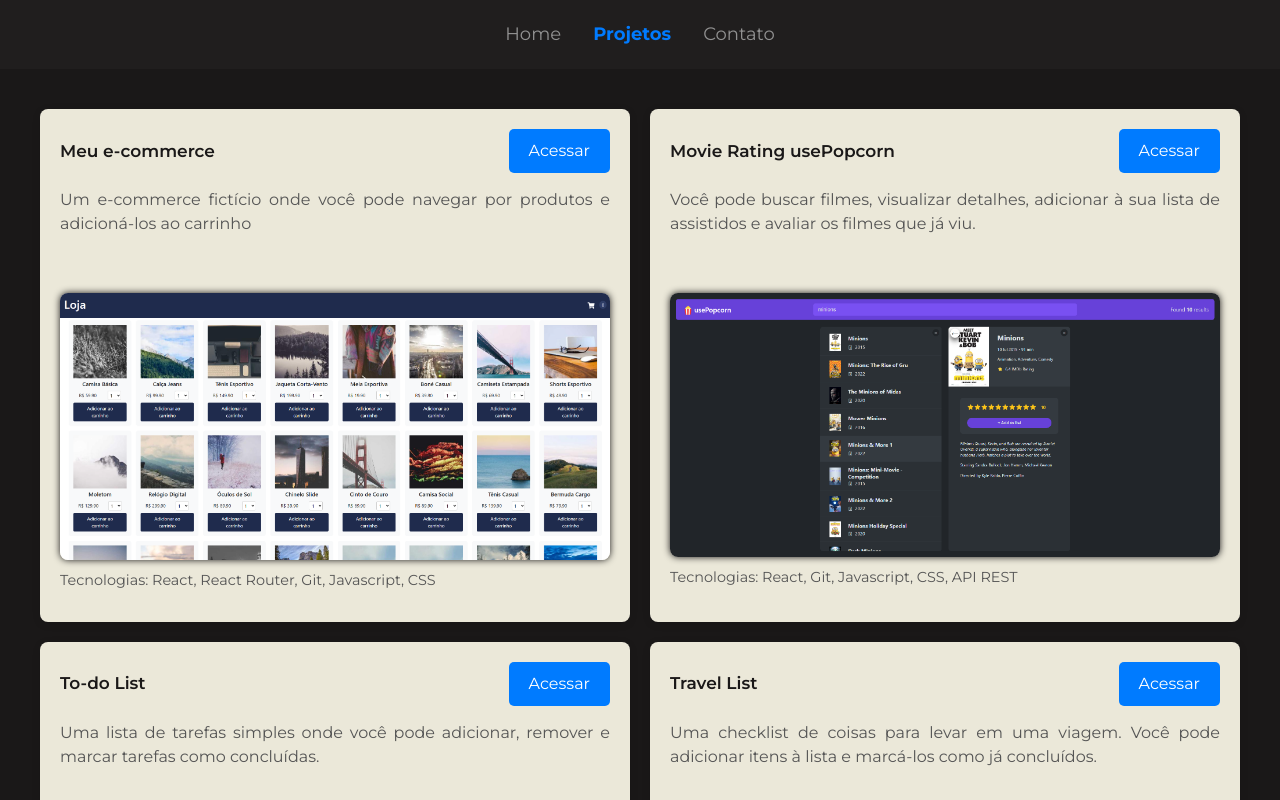
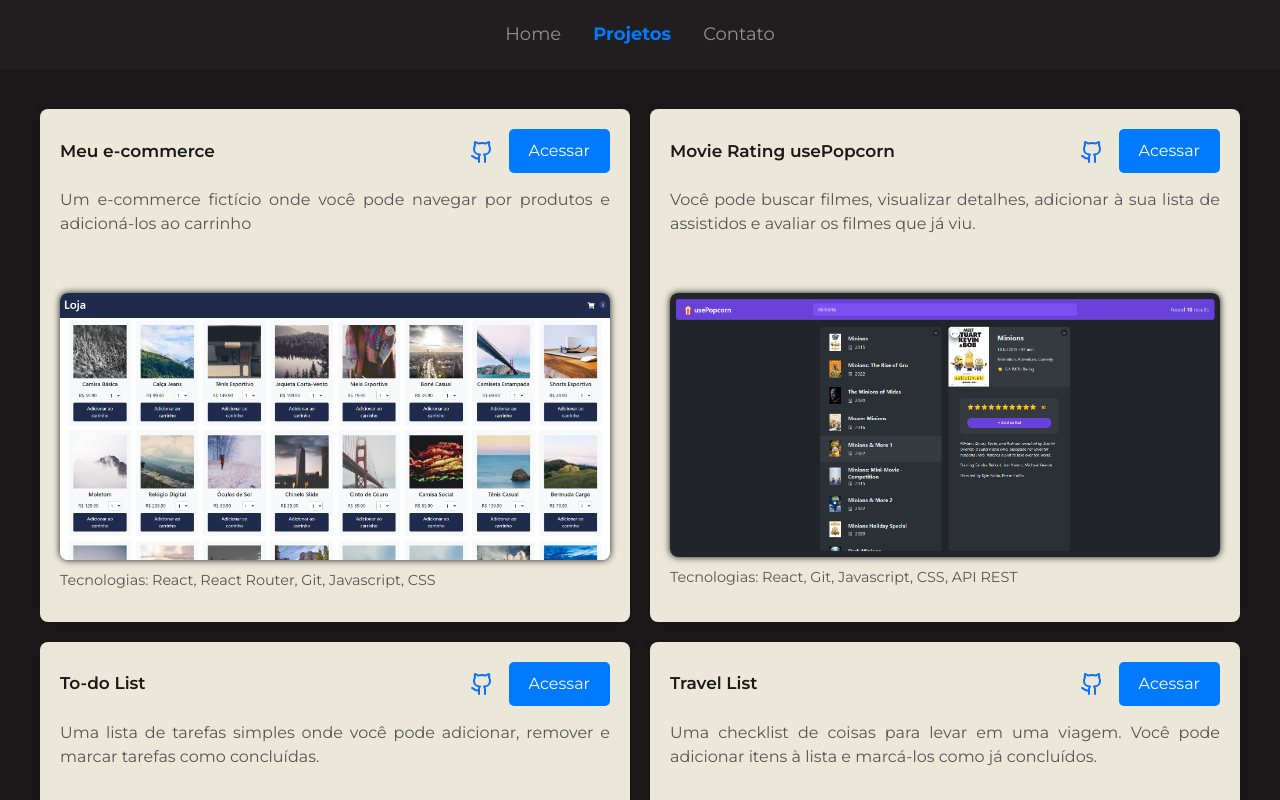
Before and after one commit to nariguela/portfolio, a React (Create React App) app: page / in a window 1280 px wide. Both pictures are taken after a click on the button "Projetos". Shown: the top 800 px of the page. Built offline with nearby package versions, Linux system fonts and the light colour scheme.

Commit message:
Adiciona links do GitHub aos projetos e ajusta o estilo do cabeçalho dos projetos

```diff
--- a/src/components/Projects.jsx
+++ b/src/components/Projects.jsx
@@ -1,4 +1,6 @@
 import React from "react";
+
+import { GithubIcon } from "lucide-react";
 
 const projects = [
   {
@@ -8,6 +10,7 @@
     image: "../../assets/meu-ecommerce.png",
     technologies: ["React", "React Router", "Git", "Javascript", "CSS"],
     link: "https://meu-ecommerce-nrg.netlify.app/",
+    githubLink: "https://github.com/nariguela/meu-ecommerce-react",
   },
   {
     name: "Movie Rating usePopcorn",
@@ -16,6 +19,7 @@
     image: "../../assets/usepopcorn.png",
     technologies: ["React", "Git", "Javascript", "CSS", "API REST"],
     link: "https://usepopcorn-nrg.netlify.app/",
+    githubLink: "https://github.com/nariguela/usePopcorn",
   },
   {
     name: "To-do List",
@@ -24,6 +28,7 @@
     image: "../../assets/to-do-list.png",
     technologies: ["React", "Git", "Javascript", "CSS"],
     link: "https://to-do-list-nrg.netlify.app/",
+    githubLink: "https://github.com/nariguela/to-do-list",
   },
   {
     name: "Travel List",
@@ -32,6 +37,7 @@
     image: "../../assets/travel-list.png",
     technologies: ["React", "Git", "Javascript", "CSS"],
     link: "https://travel-list-nrg.netlify.app/",
+    githubLink: "https://github.com/nariguela/travel-list",
   },
   {
     name: "Eat 'N Split",
@@ -40,6 +46,7 @@
     image: "../../assets/eat-n-split.png",
     technologies: ["React", "Git", "Javascript", "CSS"],
     link: "https://eat-n-split-nrg.netlify.app/",
+    githubLink: "https://github.com/nariguela/eat-n-split",
   },
   {
     name: "Rock Paper Scissors Game",
@@ -48,6 +55,7 @@
     image: "../../assets/rock-paper-scissors-game.png",
     technologies: ["Javascript", "CSS"],
     link: "https://rock-paper-scissors-game-nrg.netlify.app/",
+    githubLink: "https://github.com/nariguela/rock-paper-scissors-game",
   },
   {
     name: "Wave Memory Game",
@@ -55,6 +63,7 @@
     image: "../../assets/wave-memory-game.png",
     technologies: ["Javascript", "CSS"],
     link: "https://wave-memory-game.netlify.app/",
+    githubLink: "https://github.com/nariguela/wave-memory-game",
   },
 ];
 
@@ -65,11 +74,21 @@
         <div key={project.name} className="project-card">
           <div className="project-header">
             <h2>{project.name}</h2>
-            <button>
-              <a href={project.link} target="_blank" rel="noreferrer">
-                Acessar
+            <div>
+              <a
+                href={project.githubLink}
+                target="_blank"
+                rel="noreferrer"
+                aria-label="Github"
+              >
+                <GithubIcon />
               </a>
-            </button>
+              <button>
+                <a href={project.link} target="_blank" rel="noreferrer">
+                  Acessar
+                </a>
+              </button>
+            </div>
           </div>
           <p className="project-description">{project.description}</p>
           <img
--- a/src/styles/Portfolio.css
+++ b/src/styles/Portfolio.css
@@ -132,6 +132,10 @@
     justify-content: space-between;
     align-items: center;
     margin-bottom: 15px;
+  }
+
+  .project-header div > a {
+    margin-right: 15px;
   }
 
   .project-header button {
@@ -339,6 +343,10 @@
     margin-bottom: 15px;
   }
 
+  .project-header div > a {
+    margin-right: 15px;
+  }
+
   .project-header button {
     text-decoration: none;
     padding: 10px 20px;
@@ -542,6 +550,10 @@
     justify-content: space-between;
     align-items: center;
     margin-bottom: 15px;
+  }
+
+  .project-header div > a {
+    margin-right: 15px;
   }
 
   .project-header button {
@@ -750,6 +762,10 @@
     margin-bottom: 15px;
   }
 
+  .project-header div > a {
+    margin-right: 15px;
+  }
+
   .project-header button {
     text-decoration: none;
     padding: 10px 20px;
```
